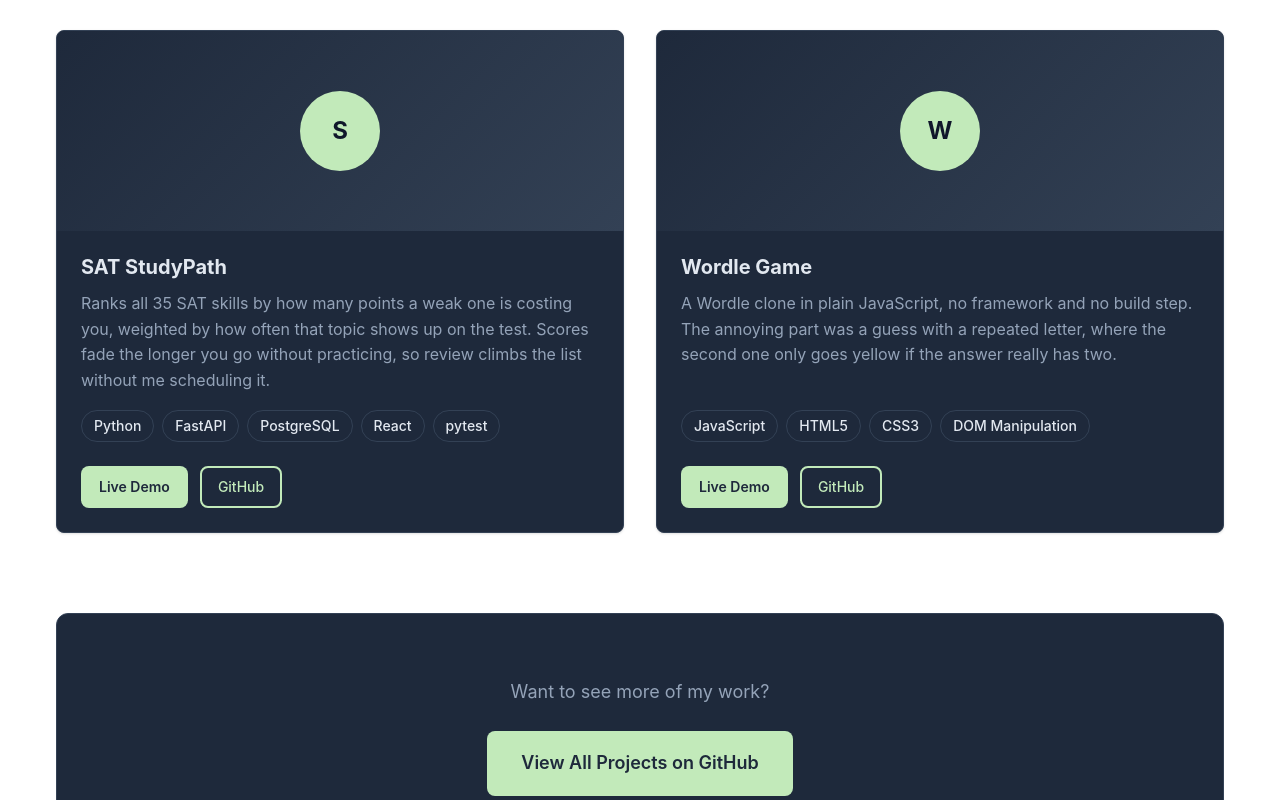
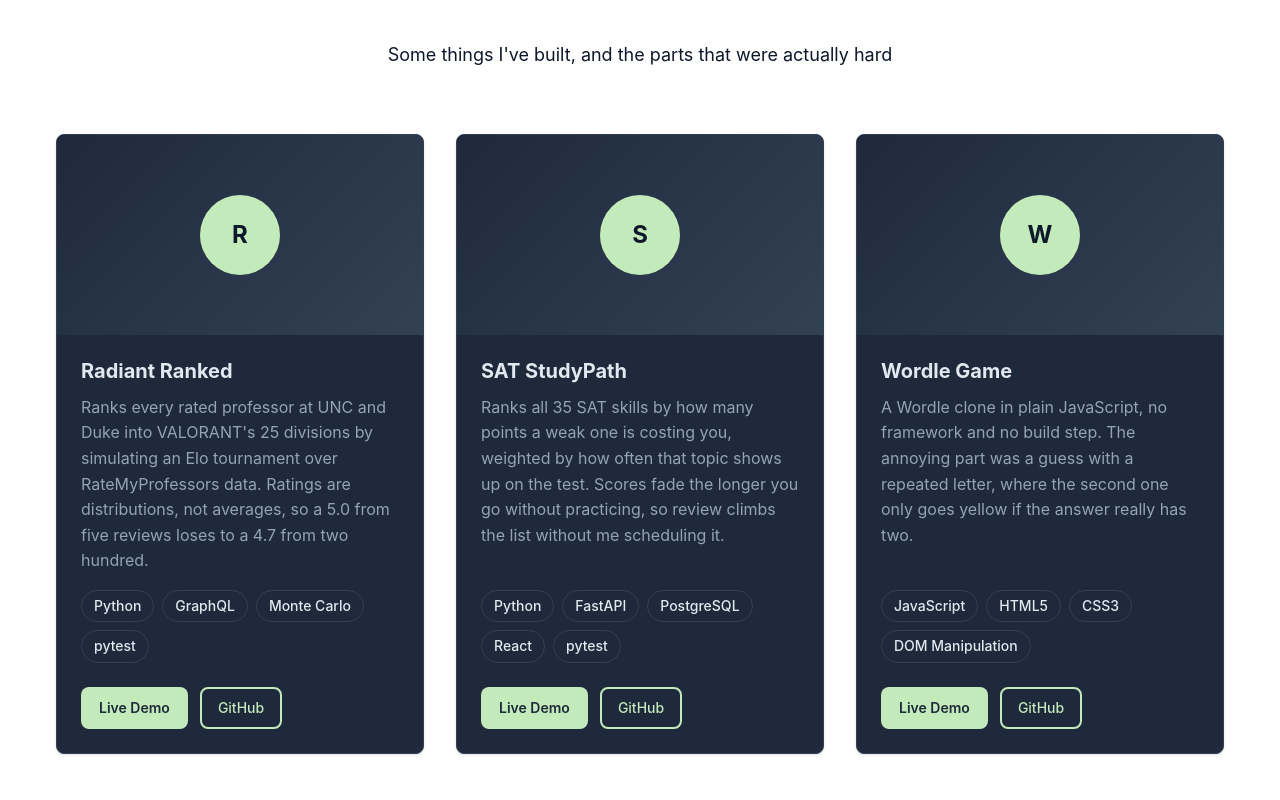
Before and after one commit to andrewpi9/andrewpi9.github.io, a React (Vite) app in the folder portfolio/: page / in a window 1280 px wide. Shown: the part 2040-2840 px from the top of the page. Built offline with nearby package versions, Linux system fonts and the light colour scheme.

Commit message:
adding radiant ranked

```diff
--- a/portfolio/src/components/layout/About.tsx
+++ b/portfolio/src/components/layout/About.tsx
@@ -11,6 +11,7 @@
     { name: 'FastAPI', level: 'Intermediate', category: 'Backend' },
     { name: 'SQLAlchemy', level: 'Intermediate', category: 'Backend' },
     { name: 'PostgreSQL', level: 'Beginner', category: 'Backend' },
+    { name: 'GraphQL', level: 'Intermediate', category: 'Backend' },
     { name: 'React', level: 'Intermediate', category: 'Frontend' },
     { name: 'Tailwind CSS', level: 'Beginner', category: 'Frontend' },
     { name: 'Git', level: 'Intermediate', category: 'Tools' },
--- a/portfolio/src/components/layout/Projects.tsx
+++ b/portfolio/src/components/layout/Projects.tsx
@@ -8,6 +8,14 @@
   const projects: Project[] = [
     {
       id: '0',
+      title: 'Radiant Ranked',
+      description: 'Ranks every rated professor at UNC and Duke into VALORANT\'s 25 divisions by simulating an Elo tournament over RateMyProfessors data. Ratings are distributions, not averages, so a 5.0 from five reviews loses to a 4.7 from two hundred.',
+      technologies: ['Python', 'GraphQL', 'Monte Carlo', 'pytest'],
+      liveUrl: 'https://andrewpi9.github.io/radiant-ranked/',
+      githubUrl: 'https://github.com/andrewpi9/radiant-ranked',
+    },
+    {
+      id: '1',
       title: 'SAT StudyPath',
       description: 'Ranks all 35 SAT skills by how many points a weak one is costing you, weighted by how often that topic shows up on the test. Scores fade the longer you go without practicing, so review climbs the list without me scheduling it.',
       technologies: ['Python', 'FastAPI', 'PostgreSQL', 'React', 'pytest'],
@@ -15,7 +23,7 @@
       githubUrl: 'https://github.com/andrewpi9/SAT-StudyPath',
     },
     {
-      id: '1',
+      id: '2',
       title: 'Wordle Game',
       description: 'A Wordle clone in plain JavaScript, no framework and no build step. The annoying part was a guess with a repeated letter, where the second one only goes yellow if the answer really has two.',
       technologies: ['JavaScript', 'HTML5', 'CSS3', 'DOM Manipulation'],
@@ -29,7 +37,7 @@
       <div className="container">
         <h2 className="section-title">My Projects</h2>
         <p className="section-subtitle">
-          Two things I've built, and the parts that were actually hard
+          Some things I've built, and the parts that were actually hard
         </p>
 
         <div className="projects-grid">
```
Also changed, not shown: 4 other files (tests, documents, lock files or other folders).
